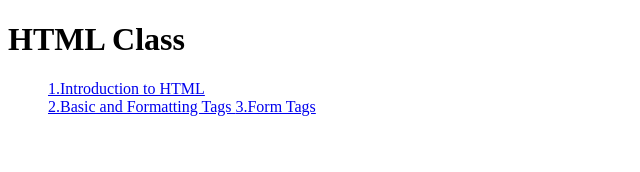
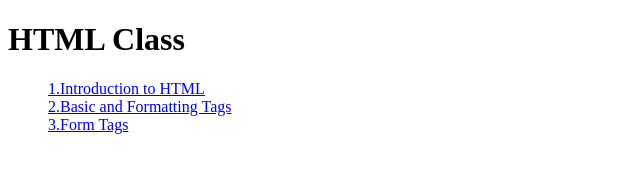
Before and after one commit to Suhail7985/suhail7985.github.io, a plain HTML site: page HTML/index.html in a window 1280 px wide. Shown: the whole page, without its empty margins (0-640 px from the left). Drawn offline with Linux system fonts and the light colour scheme.

Commit message:
18june-6

```diff
--- a/HTML/index.html
+++ b/HTML/index.html
@@ -9,7 +9,7 @@
     <h1>HTML Class</h1>
     <ol>
         <a href="index1.html">1.Introduction to HTML</a><br>
-        <a href="index2.html">2.Basic and Formatting Tags </a>
+        <a href="index2.html">2.Basic and Formatting Tags </a><br>
         <a href="index3.html">3.Form Tags</a>
     </ol>
 </body>
```
Also changed, not shown: HTML/index3.html (+0 -1 lines).
